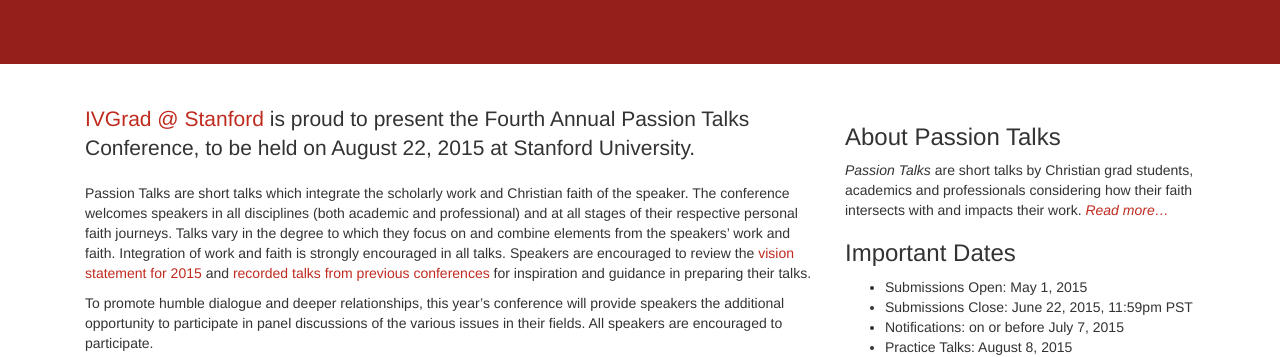
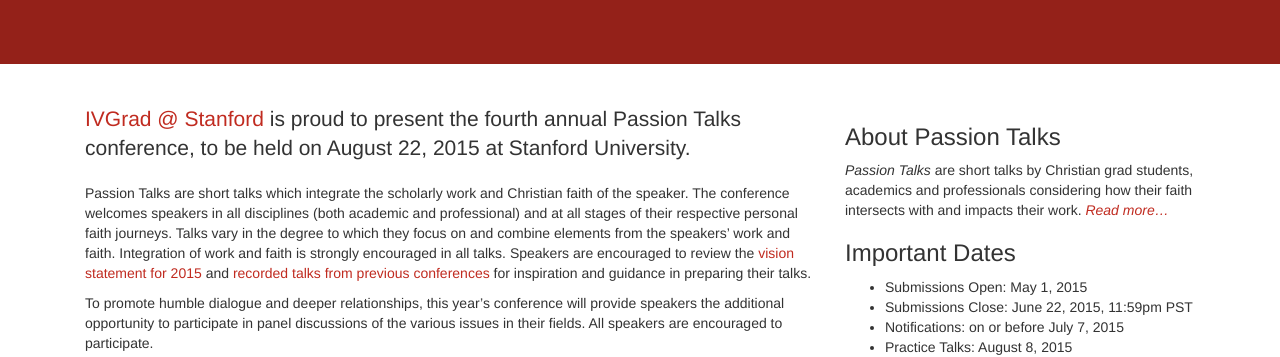
Before and after one commit to passiontalks/pt15, a Jekyll site: the page built from call.md, in a window 1280 px wide. Shown: the part 176-533 px from the top of the page. Built offline with Jekyll 4.4.1, drawn with Linux system fonts in a browser that asks for light colours; nearby versions of some CDN libraries.

```diff
--- a/call.md
+++ b/call.md
@@ -6,7 +6,7 @@ highlight_first: true
 ---
 
 <a href="http://ivgrad.stanford.edu/">IVGrad @ Stanford</a> is proud
-to present the Fourth Annual Passion Talks Conference, to be held on
+to present the fourth annual Passion Talks conference, to be held on
 August 22, 2015 at Stanford University.
 
 Passion Talks are short talks which integrate the scholarly work and
```
